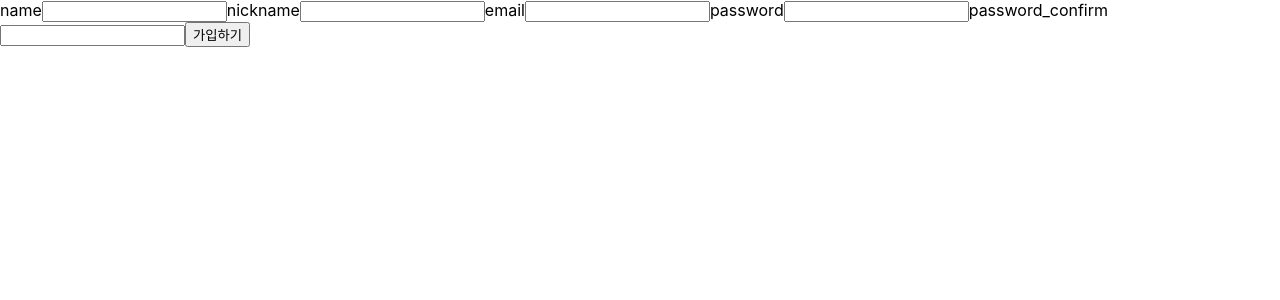
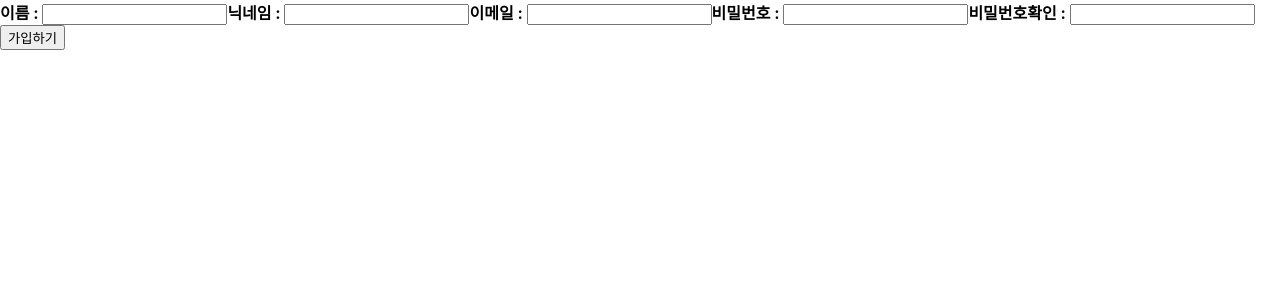
Before and after one commit to eunbbori/wanted-pre-onboarding-challenge-fe-1, a React (Create React App) app in the folder client/: page /register in a window 1280 px wide. Shown: the top 300 px of the page. Built offline with nearby package versions, Linux system fonts and the light colour scheme.

Commit message:
2023-01-01 AppLabel 컴포넌트 Register form에 적용

```diff
--- a/client/src/pages/Register/Register.tsx
+++ b/client/src/pages/Register/Register.tsx
@@ -1,5 +1,6 @@
 import { useRef } from "react";
 import { useForm, SubmitHandler } from "react-hook-form";
+import AppLabel from "../../components/AppLabel/AppLabel";
 import { UserInfo } from "../../type/userInfo";
 
 const Register = () => {
@@ -18,8 +19,9 @@ const Register = () => {
   };
   return (
     <form onSubmit={handleSubmit(onSubmitHandler)}>
-      <label>name</label>
+      <AppLabel htmlFor="name" text="이름 : " />
       <input
+        id="name"
         {...register("name", { required: true, minLength: 1, maxLength: 20 })}
       />
       {errors.name && errors.name.type === "required" && (
@@ -31,8 +33,9 @@ const Register = () => {
       {errors.name && errors.name.type === "maxLength" && (
         <div>이름은 최대 20글자만 입력할 수 있습니다</div>
       )}
-      <label>nickname</label>
+      <AppLabel htmlFor="nickname" text="닉네임 : " />
       <input
+        id="nickname"
         {...register("nickname", {
           required: true,
           minLength: 1,
@@ -48,8 +51,9 @@ const Register = () => {
       {errors.nickname && errors.nickname.type === "maxLength" && (
         <div>닉네임은 최대 20글자만 입력할 수 있습니다</div>
       )}
-      <label>email</label>
+      <AppLabel htmlFor="email" text="이메일 : " />
       <input
+        id="email"
         {...register("email", {
           required: true,
           pattern: /[^\s@]+@[^\s@]+\.[^\s@]+/,
@@ -62,8 +66,9 @@ const Register = () => {
       {errors.email && errors.email.type === "pattern" && (
         <div>올바른 이메일 형식이 아닙니다</div>
       )}
-      <label>password</label>
+      <AppLabel htmlFor="password" text="비밀번호 : " />
       <input
+        id="password"
         {...register("password", { required: true, minLength: 6 })}
         type="password"
       />
@@ -74,8 +79,9 @@ const Register = () => {
         errors.password.type === "minLength" && ( // TODO 대소문자,특수문자 섞어서
           <div>비밀번호는 최소 6글자 입력해야합니다</div>
         )}
-      <label>password_confirm</label>
+      <AppLabel htmlFor="password_confirm" text="비밀번호확인 : " />
       <input
+        id="password_confirm"
         {...register("password_confirm", {
           required: true,
           validate: (value) => value === passwordRef.current,
```
